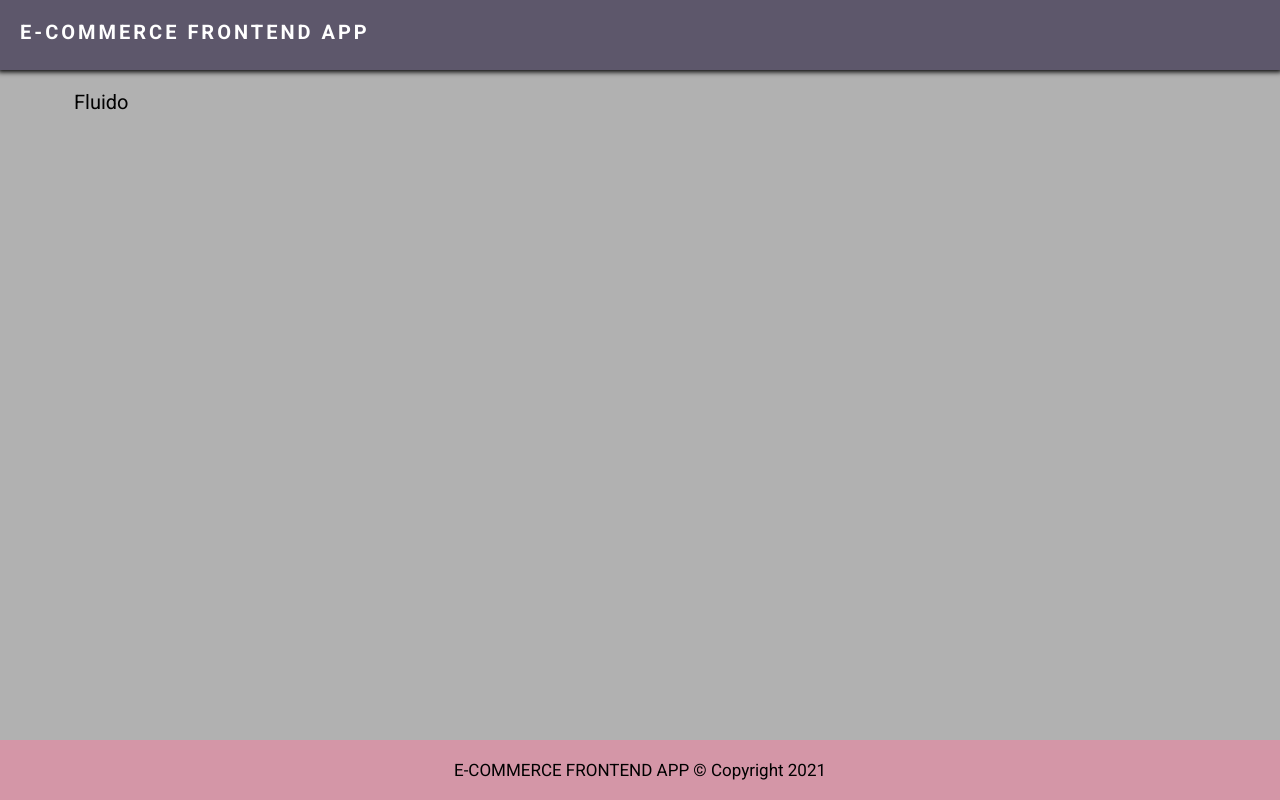
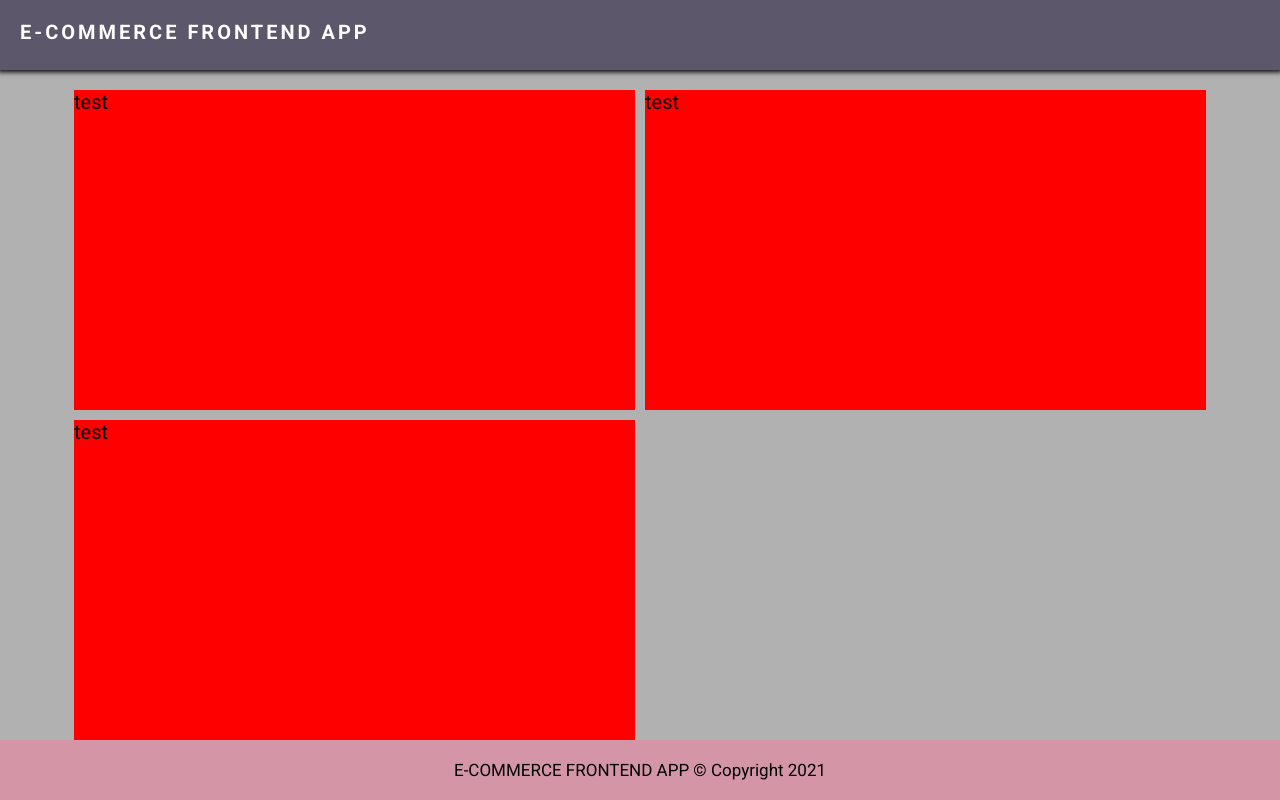
Before and after one commit to joaoh4547/front-app, an Angular app: page / in a window 1280 px wide. Built offline with nearby package versions, Linux system fonts and the light colour scheme.

Commit message:
add product list and product card

```diff
--- a/src/app/app.module.ts
+++ b/src/app/app.module.ts
@@ -8,6 +8,8 @@ import { FooterComponent } from './layout/footer/footer.component';
 import { ContentComponent } from './layout/content/content.component';
 import { HomeComponent } from './pages/home/home.component';
 import { ContainerComponent } from './ui/container/container.component';
+import { ProductCardComponent } from './ui/product-card/product-card.component';
+import { ProductsListComponent } from './ui/products-list/products-list.component';
 
 @NgModule({
   declarations: [
@@ -16,7 +18,9 @@ import { ContainerComponent } from './ui/container/container.component';
     FooterComponent,
     ContentComponent,
     HomeComponent,
-    ContainerComponent
+    ContainerComponent,
+    ProductCardComponent,
+    ProductsListComponent
   ],
   imports: [
     BrowserModule,
--- a/src/app/pages/home/home.component.html
+++ b/src/app/pages/home/home.component.html
@@ -1 +1,3 @@
-<app-container [fluid]="true"> </app-container>
+<app-container [fluid]="true">
+    <app-products-list></app-products-list>
+</app-container>
--- a/src/app/ui/container/container.component.html
+++ b/src/app/ui/container/container.component.html
@@ -1,8 +1,3 @@
-<ng-container [ngSwitch]="fluid">
-    <ng-container *ngSwitchCase="true">
-        <div class="container container-fluid">Fluido</div>
-    </ng-container>
-    <ng-container *ngSwitchCase="false">
-        <div class="container">não Fluido</div>
-    </ng-container>
-</ng-container>
+<div class="container" [ngClass]="{ 'container-fluid': fluid == true }">
+    <ng-content></ng-content>
+</div>
--- a/src/app/ui/container/container.component.scss
+++ b/src/app/ui/container/container.component.scss
@@ -1,6 +1,7 @@
 .container {
     width: 75%;
     margin: 8rem auto 0 auto;
+    overflow: auto;
     padding: 1rem;
 }
 
--- /dev/null
+++ b/src/app/ui/product-card/product-card.component.html
@@ -0,0 +1 @@
+<div class="product-card">test</div>
--- /dev/null
+++ b/src/app/ui/product-card/product-card.component.scss
@@ -0,0 +1,4 @@
+.product-card {
+    height: 32rem;
+    background-color: red;
+}
--- /dev/null
+++ b/src/app/ui/product-card/product-card.component.ts
@@ -0,0 +1,15 @@
+import { Component, OnInit } from '@angular/core';
+
+@Component({
+  selector: 'app-product-card',
+  templateUrl: './product-card.component.html',
+  styleUrls: ['./product-card.component.scss']
+})
+export class ProductCardComponent implements OnInit {
+
+  constructor() { }
+
+  ngOnInit(): void {
+  }
+
+}
--- /dev/null
+++ b/src/app/ui/products-list/products-list.component.html
@@ -0,0 +1,5 @@
+<div class="products-list">
+    <app-product-card></app-product-card>
+    <app-product-card></app-product-card>
+    <app-product-card></app-product-card>
+</div>
--- /dev/null
+++ b/src/app/ui/products-list/products-list.component.scss
@@ -0,0 +1,5 @@
+.products-list {
+    display: grid;
+    grid-template-columns: repeat(auto-fill, minmax(500px, 1fr));
+    gap: 1rem;
+}
--- /dev/null
+++ b/src/app/ui/products-list/products-list.component.ts
@@ -0,0 +1,15 @@
+import { Component, OnInit } from '@angular/core';
+
+@Component({
+  selector: 'app-products-list',
+  templateUrl: './products-list.component.html',
+  styleUrls: ['./products-list.component.scss']
+})
+export class ProductsListComponent implements OnInit {
+
+  constructor() { }
+
+  ngOnInit(): void {
+  }
+
+}
--- a/src/index.html
+++ b/src/index.html
@@ -1,5 +1,5 @@
 <!DOCTYPE html>
-<html lang="en">
+<html lang="pt-br">
     <head>
         <meta charset="utf-8" />
         <link rel="preconnect" href="https://fonts.googleapis.com" />
```
